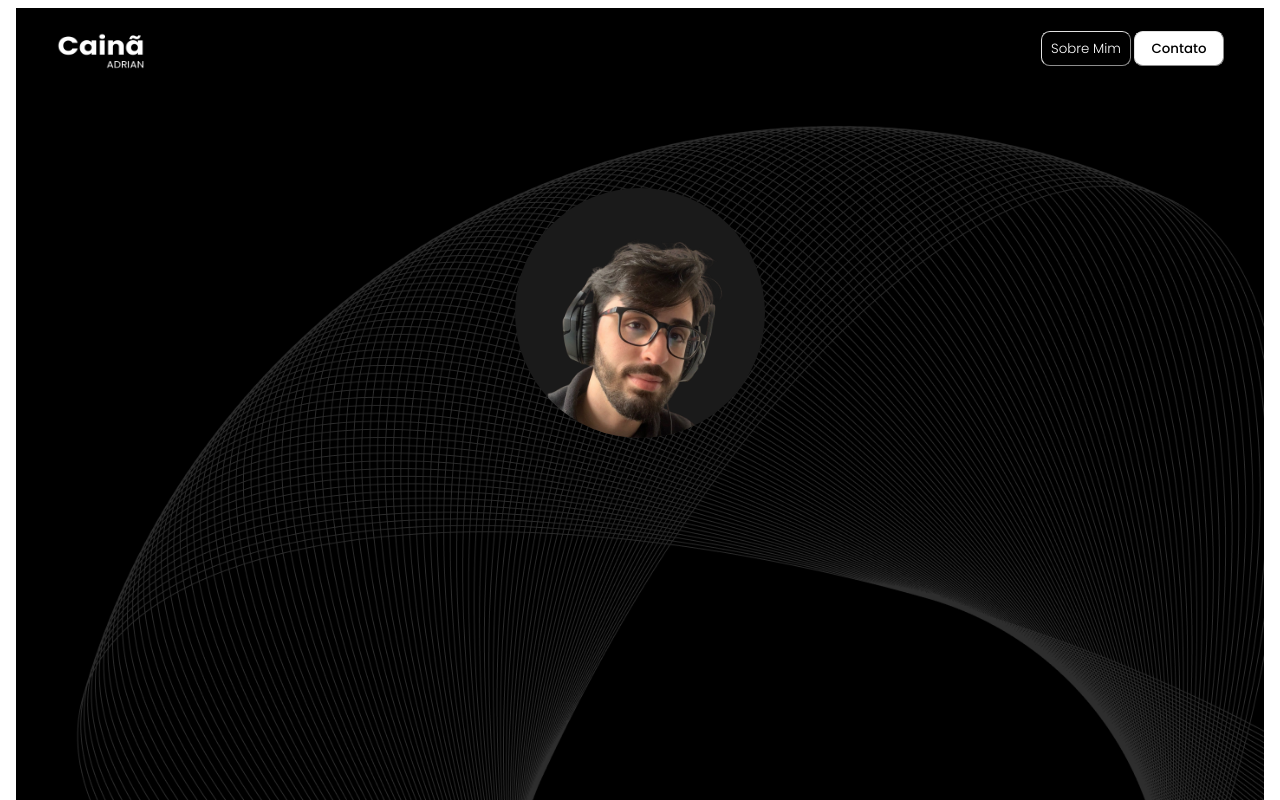
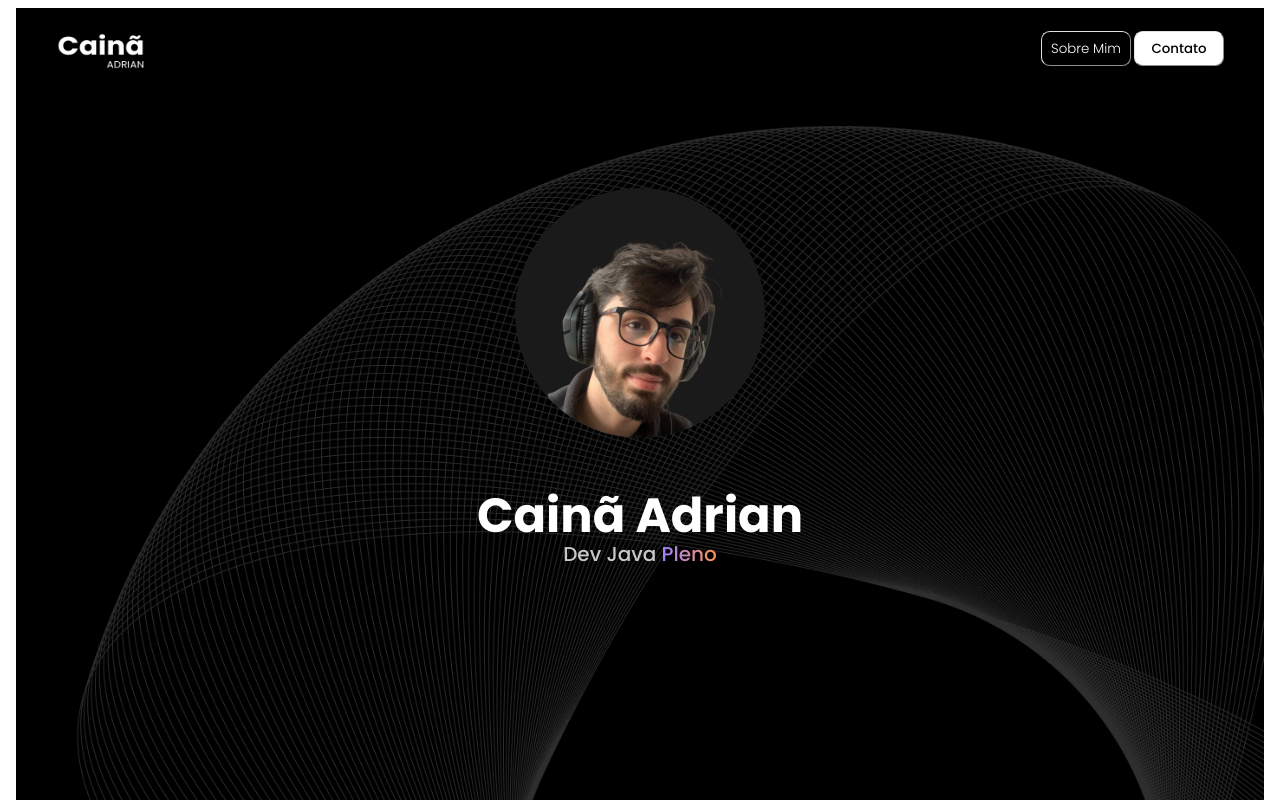
Before and after one commit to adrianmuniz/Portifolio-Dev, an Angular app: page / in a window 1280 px wide. Shown: the top 800 px of the page. Built offline with nearby package versions, Linux system fonts and the light colour scheme.

Commit message:
Introdução

```diff
--- /dev/null
+++ b/src/app/components/content/content.component.css
@@ -0,0 +1,38 @@
+.content {
+  display: flex;
+  flex-direction: column;
+  align-items: center;
+  justify-content: center;
+}
+
+.name {
+  font-family: "Poppins", sans-serif;
+  font-weight: 700;
+  font-style: normal;
+  font-size: 24px;
+  align-items: center;
+  justify-content: center;
+  display: flex;
+  flex-direction: column;
+  margin-top: -40px;
+  color: white;
+}
+
+.role {
+  font-family: "Poppins", sans-serif;
+  font-weight: 500;
+  font-style: normal;
+  margin-top: -65px;
+  color: #C9C9C9;
+  font-size: 20px;
+}
+
+.full {
+  font-family: "Poppins", sans-serif;
+  font-weight: 500;
+  font-style: normal;
+  font-size: 20px;
+  background: linear-gradient(to right, #9C83FF, #FF9051);
+  -webkit-background-clip: text;
+  -webkit-text-fill-color: transparent;
+}
--- /dev/null
+++ b/src/app/components/content/content.component.html
@@ -0,0 +1,12 @@
+<link
+  href="https://fonts.googleapis.com/css2?family=Poppins:ital,wght@0,100;0,200;0,300;0,400;0,500;0,600;0,700;0,800;0,900;1,100;1,200;1,300;1,400;1,500;1,600;1,700;1,800;1,900&display=swap"
+  rel="stylesheet">
+
+<div class="content">
+  <div class="name">
+    <h1>Cainã Adrian</h1>
+  </div>
+  <div class="role">
+    <p>Dev Java <span class="full">Pleno</span></p>
+  </div>
+</div>
--- a/src/app/components/home/home.component.css
+++ b/src/app/components/home/home.component.css
@@ -19,11 +19,11 @@
 
 .nav-bar {
     position: absolute;
-    display: flex;
     top: 20px;
     width: 1168px;
     height: 40px;
     background-color: black;
+    flex-direction: column;
 }
 
 .me {
@@ -36,6 +36,7 @@
     display: flex;
     justify-content: center;
     align-items: center;
+    flex-direction: column;
     overflow: hidden;
 }
 
@@ -43,4 +44,15 @@
     margin-right: -20px;
     margin-top: 55px;
     object-fit: contain;
+    flex-direction: column;
 }
+
+.introducao {
+    width: 505px;
+    height: 115;
+    position: absolute;
+    justify-content: center;
+    align-items: center;
+    flex-direction: column;
+    top: 480px;
+}
--- a/src/app/components/home/home.component.html
+++ b/src/app/components/home/home.component.html
@@ -16,6 +16,9 @@
         <div class="me">
            <img ngSrc="./assets/me.png" width="850" height="450" sizes="100" class="meImage"/>
         </div>
+        <div class="introducao">
+          <app-content></app-content>
+        </div>
     </div>
 </body>
 </html>
--- a/src/app/components/home/home.component.ts
+++ b/src/app/components/home/home.component.ts
@@ -1,11 +1,12 @@
 import { NgOptimizedImage } from '@angular/common';
 import { Component } from '@angular/core';
 import { NavBarComponent } from '../nav-bar/nav-bar.component';
+import { ContentComponent } from '../content/content.component';
 
 @Component({
   selector: 'app-home',
   standalone: true,
-  imports: [NgOptimizedImage, NavBarComponent ],
+  imports: [NgOptimizedImage, NavBarComponent, ContentComponent],
   templateUrl: './home.component.html',
   styleUrl: './home.component.css'
 })
```
Also changed, not shown: src/app/components/content/content.component.ts (added, +12 -0 lines), 1 other file (tests, documents, lock files or other folders).
